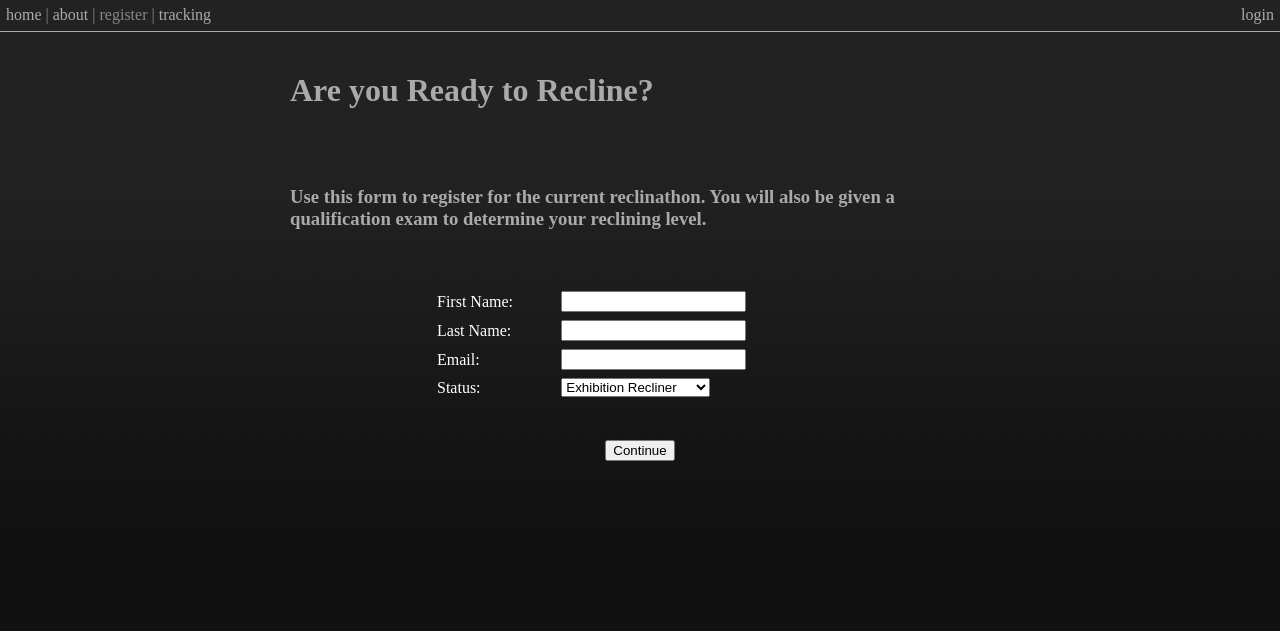
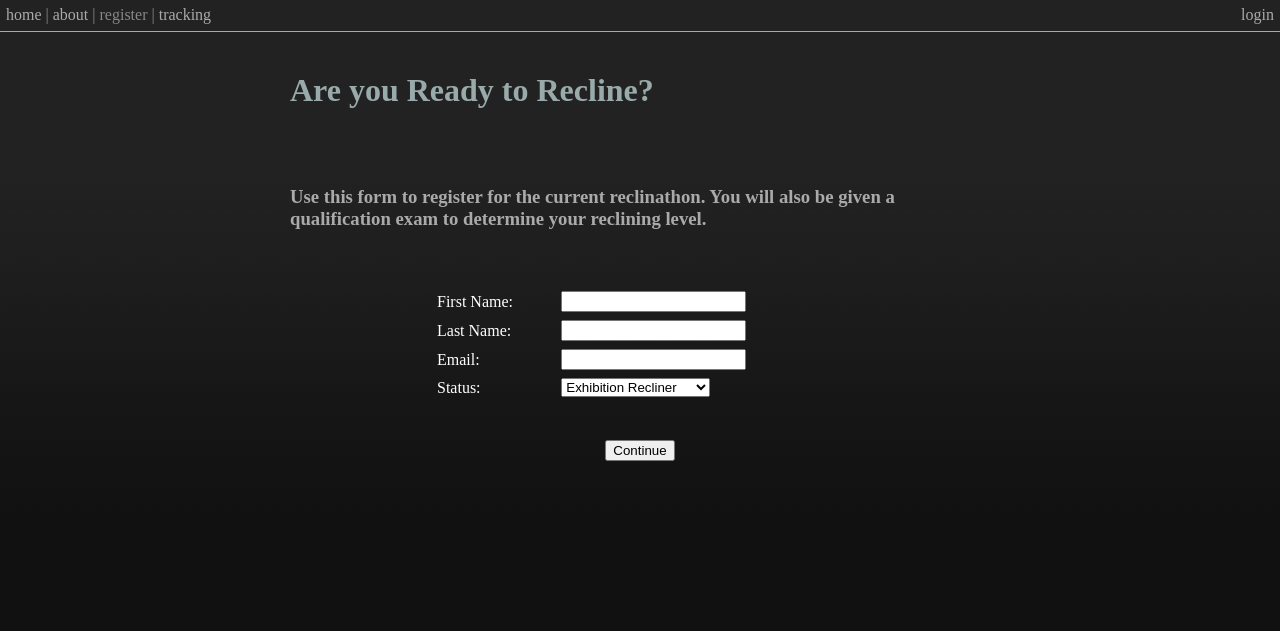
Before and after one commit to The-ROC/reclinathon, a PHP site: page /register.php in a window 1280 px wide. Shown: the top 631 px of the page. Run offline with PHP 8.4, Linux system fonts and the light colour scheme; data that the repository does not hold is empty.

Commit message:
Fixed typo in registration heading

```diff
--- a/register.php
+++ b/register.php
@@ -15,7 +15,7 @@ include "header.php";
 <center>
 <div class="content" align="left">
 <br />
-<h1 class="heding">Are you Ready to Recline?</h1>
+<h1 class="heading">Are you Ready to Recline?</h1>
 <br /><br />
 <H3>Use this form to register for the current reclinathon.  You will also be given a qualification exam to determine your reclining level.</H3><BR><BR>
 
```
